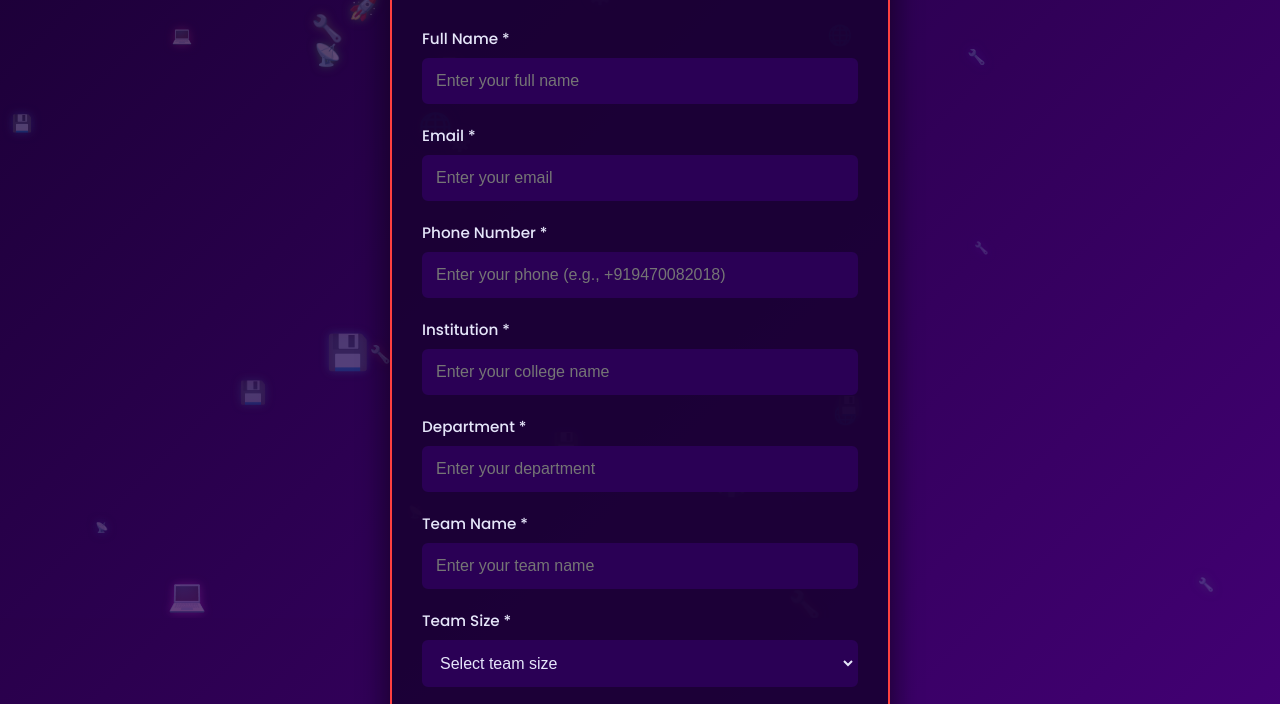
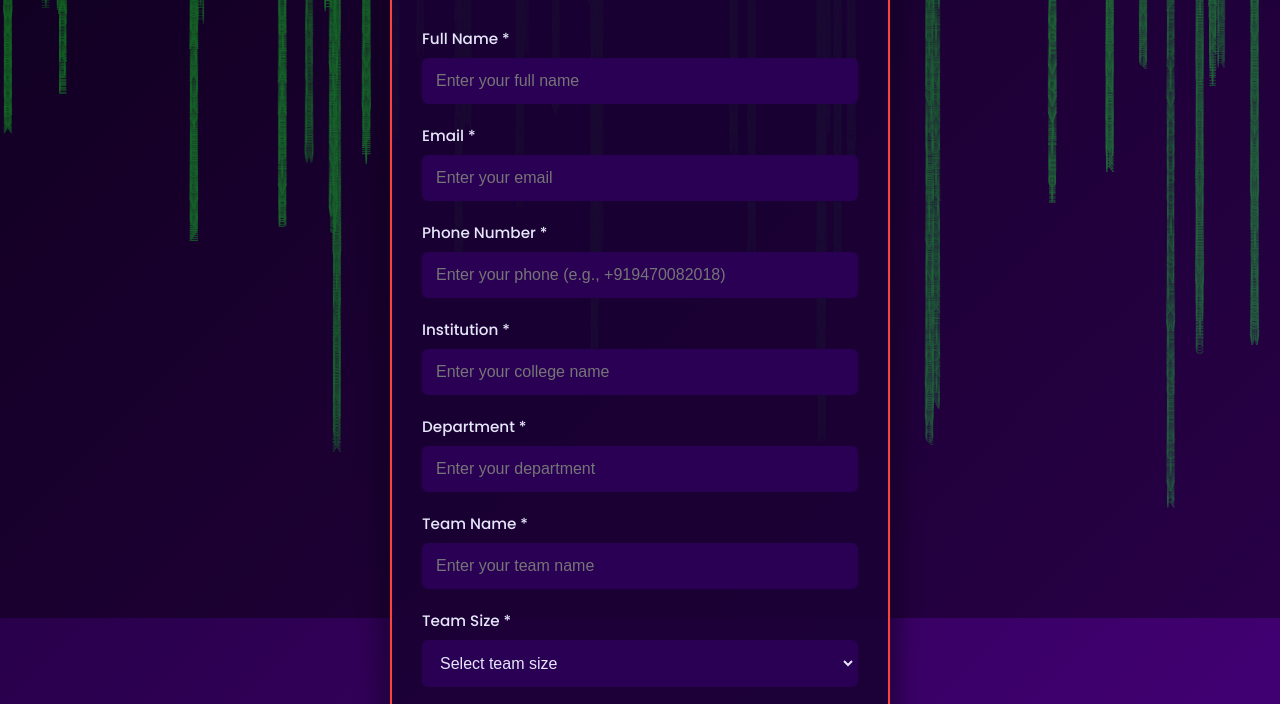
Before and after one commit to yashnigam07/XLR8-Hackathon-2025, a plain HTML site: page index.html in a window 1280 px wide. Shown: the part 182-886 px from the top of the page. Drawn offline with nearby package versions, Linux system fonts and the light colour scheme; animation ran at ten frames a second.

Commit message:
Hackathon2025

```diff
--- a/index.html
+++ b/index.html
@@ -35,7 +35,7 @@
       width: 100%;
       height: 100%;
       z-index: -1;
-      opacity: 0.3;
+      opacity: 0.4;
     }
 
     .container {
@@ -49,6 +49,12 @@
       border: 2px solid #ff4040;
       position: relative;
       z-index: 1;
+      transition: transform 0.3s ease, box-shadow 0.3s ease;
+    }
+
+    .container:hover {
+      transform: translateY(-5px);
+      box-shadow: 0 15px 40px rgba(0, 0, 0, 0.8), 0 0 25px rgba(75, 0, 130, 0.5);
     }
 
     .header {
@@ -86,6 +92,17 @@
     .form-group {
       margin-bottom: 20px;
       position: relative;
+    }
+
+    .form-group .error-message {
+      color: #ff4757;
+      font-size: 0.8em;
+      margin-top: 5px;
+      display: none;
+    }
+
+    .form-group.error .error-message {
+      display: block;
     }
 
     label {
@@ -131,7 +148,8 @@
       text-transform: uppercase;
       letter-spacing: 1px;
       transition: transform 0.3s ease, box-shadow 0.3s ease, background 0.3s ease;
-      margin-top: 10px;
+      position: relative;
+      overflow: hidden;
     }
 
     button:hover {
@@ -145,6 +163,24 @@
       cursor: not-allowed;
       transform: none;
       box-shadow: none;
+    }
+
+    button:disabled::after {
+      content: '';
+      position: absolute;
+      width: 20px;
+      height: 20px;
+      border: 3px solid #fff;
+      border-top: 3px solid transparent;
+      border-radius: 50%;
+      animation: spin 1s linear infinite;
+      top: 50%;
+      left: 50%;
+      transform: translate(-50%, -50%);
+    }
+
+    @keyframes spin {
+      to { transform: translate(-50%, -50%) rotate(360deg); }
     }
 
     .info {
@@ -233,26 +269,32 @@
         <div class="form-group">
           <label for="fullName">Full Name *</label>
           <input type="text" id="fullName" name="fullName" placeholder="Enter your full name" required aria-required="true">
+          <span class="error-message">This field is required.</span>
         </div>
         <div class="form-group">
           <label for="email">Email *</label>
           <input type="email" id="email" name="email" placeholder="Enter your email" required aria-required="true">
+          <span class="error-message">Please enter a valid email address.</span>
         </div>
         <div class="form-group">
           <label for="phone">Phone Number *</label>
           <input type="tel" id="phone" name="phone" placeholder="Enter your phone (e.g., +919470082018)" required pattern="\+?[1-9]\d{9,14}" aria-required="true">
+          <span class="error-message">Please enter a valid phone number (e.g., +919470082018).</span>
         </div>
         <div class="form-group">
           <label for="institution">Institution *</label>
           <input type="text" id="institution" name="institution" placeholder="Enter your college name" required aria-required="true">
+          <span class="error-message">This field is required.</span>
         </div>
         <div class="form-group">
           <label for="department">Department *</label>
           <input type="text" id="department" name="department" placeholder="Enter your department" required aria-required="true">
+          <span class="error-message">This field is required.</span>
         </div>
         <div class="form-group">
           <label for="teamName">Team Name *</label>
           <input type="text" id="teamName" name="teamName" placeholder="Enter your team name" required aria-required="true">
+          <span class="error-message">This field is required.</span>
         </div>
         <div class="form-group">
           <label for="teamSize">Team Size *</label>
@@ -261,16 +303,19 @@
             <option value="3">3</option>
             <option value="4">4</option>
           </select>
+          <span class="error-message">Please select a team size.</span>
         </div>
         <div class="form-group">
           <label for="rollNo">Roll No *</label>
           <input type="text" id="rollNo" name="rollNo" placeholder="Enter your roll number" required aria-required="true">
+          <span class="error-message">This field is required.</span>
         </div>
         <button type="submit">Register Now</button>
       </form>
     </div>
 
     <div class="info">
+      <p><strong>Event Date:</strong> April 11, 2025</p>
       <p><strong>Venue:</strong> ICT Faculty Lab, Arts Block, Sri Venkateswara College</p>
       <p><strong>Reporting Time:</strong> 10:00 AM (All participants must report on time)</p>
       <p><strong>Registration Deadline:</strong> April 8, 2025</p>
@@ -286,105 +331,108 @@
   </div>
 
   <script>
-    // Canvas Background Animation
+    // Canvas Background Animation (Matrix Digital Rain)
     const canvas = document.getElementById('canvas-bg');
     const ctx = canvas.getContext('2d');
-    canvas.width = window.innerWidth;
-    canvas.height = window.innerHeight;
+    let animationFrameId;
 
-    const icons = ['💻', '🔧', '🌐', '⚙️', '📡', '🚀', '💾'];
-    const particles = [];
+    const streams = [];
+    const fontSize = 16;
+    const columns = Math.floor(canvas.width / fontSize);
+    const characters = "01ABCDEFGHIJKLMNOPQRSTUVWXYZ";
 
-    class Particle {
+    class Stream {
       constructor() {
         this.x = Math.random() * canvas.width;
-        this.y = Math.random() * canvas.height;
-        this.size = Math.random() * 25 + 10;
-        this.speedX = Math.random() * 1.5 - 0.75;
-        this.speedY = Math.random() * 1.5 - 0.75;
-        this.accelX = 0;
-        this.accelY = 0;
-        this.icon = icons[Math.floor(Math.random() * icons.length)];
-        this.life = Math.random() * 0.5 + 0.5;
-        this.maxLife = this.life;
-        this.decay = Math.random() * 0.008 + 0.004;
-        this.hue = Math.random() * 360;
+        this.y = Math.random() * -canvas.height; // Start above canvas
+        this.speed = Math.random() * 2 + 1;
+        this.length = Math.random() * 30 + 10;
+        this.opacity = Math.random() * 0.5 + 0.3;
+      }
+
+      generateText() {
+        this.text = "";
+        for (let i = 0; i < this.length; i++) {
+          this.text += characters.charAt(Math.floor(Math.random() * characters.length));
+        }
+      }
+
+      draw() {
+        ctx.fillStyle = `rgba(0, 255, 0, ${this.opacity})`;
+        ctx.font = `${fontSize}px monospace`;
+        for (let i = 0; i < this.text.length; i++) {
+          const char = this.text.charAt(i);
+          const yPos = this.y + i * fontSize;
+          if (yPos > canvas.height) continue;
+          ctx.fillText(char, this.x, yPos);
+
+          if (i === 0) {
+            ctx.shadowBlur = 10;
+            ctx.shadowColor = "rgba(0, 255, 0, 0.7)";
+            ctx.fillText(char, this.x, yPos);
+            ctx.shadowBlur = 0;
+          }
+        }
       }
 
       update() {
-        this.speedX += this.accelX;
-        this.speedY += this.accelY;
-        this.x += this.speedX;
-        this.y += this.speedY;
-
-        if (this.x < 0 || this.x > canvas.width) {
-          this.speedX = -this.speedX * (0.8 + Math.random() * 0.2);
-          this.x = this.x < 0 ? 0 : canvas.width;
+        this.y += this.speed;
+        if (this.y > canvas.height) {
+          this.y = Math.random() * -100;
+          this.generateText();
+          this.opacity = Math.random() * 0.5 + 0.3;
         }
-        if (this.y < 0 || this.y > canvas.height) {
-          this.speedY = -this.speedY * (0.8 + Math.random() * 0.2);
-          this.y = this.y < 0 ? 0 : canvas.height;
-        }
-
-        this.accelY = Math.sin(Date.now() * 0.001) * 0.02;
-        this.life -= this.decay;
-        if (this.life <= 0) this.reset();
-      }
-
-      reset() {
-        this.x = Math.random() * canvas.width;
-        this.y = Math.random() * canvas.height;
-        this.size = Math.random() * 25 + 10;
-        this.speedX = Math.random() * 1.5 - 0.75;
-        this.speedY = Math.random() * 1.5 - 0.75;
-        this.life = Math.random() * 0.5 + 0.5;
-        this.maxLife = this.life;
-        this.hue = Math.random() * 360;
-      }
-
-      draw() {
-        ctx.globalAlpha = this.life / this.maxLife;
-        ctx.fillStyle = `hsl(${this.hue}, 80%, 60%)`;
-        ctx.font = `${this.size}px Orbitron`;
-        ctx.textAlign = 'center';
-        ctx.fillText(this.icon, this.x, this.y);
-        ctx.shadowBlur = 10;
-        ctx.shadowColor = ctx.fillStyle;
-        ctx.fillText(this.icon, this.x, this.y);
-        ctx.shadowBlur = 0;
-        ctx.globalAlpha = 1;
       }
     }
 
     function init() {
-      for (let i = 0; i < 40; i++) {
-        particles.push(new Particle());
+      canvas.width = window.innerWidth;
+      canvas.height = window.innerHeight;
+      streams.length = 0; // Clear existing streams
+      for (let i = 0; i < Math.floor(canvas.width / fontSize); i++) {
+        streams[i] = new Stream();
+        streams[i].generateText();
       }
     }
 
     function animate() {
-      ctx.clearRect(0, 0, canvas.width, canvas.height);
-      ctx.fillStyle = 'rgba(75, 0, 130, 0.05)';
+      ctx.fillStyle = "rgba(0, 0, 0, 0.05)";
       ctx.fillRect(0, 0, canvas.width, canvas.height);
 
-      for (let i = particles.length - 1; i >= 0; i--) {
-        particles[i].update();
-        particles[i].draw();
+      for (let i = 0; i < streams.length; i++) {
+        streams[i].update();
+        streams[i].draw();
       }
 
-      if (particles.length < 40 && Math.random() < 0.1) {
-        particles.push(new Particle());
-      }
-
-      requestAnimationFrame(animate);
+      animationFrameId = requestAnimationFrame(animate);
     }
 
+    function startAnimation() {
+      if (!animationFrameId) {
+        animate();
+      }
+    }
+
+    function stopAnimation() {
+      if (animationFrameId) {
+        cancelAnimationFrame(animationFrameId);
+        animationFrameId = null;
+      }
+    }
+
+    // Initialize and start
     init();
-    animate();
+    startAnimation();
 
+    // Optimized resize handler
+    let resizeTimeout;
     window.addEventListener('resize', () => {
-      canvas.width = window.innerWidth;
-      canvas.height = window.innerHeight;
+      clearTimeout(resizeTimeout);
+      stopAnimation();
+      resizeTimeout = setTimeout(() => {
+        init();
+        startAnimation();
+      }, 100); // Throttle resize to 100ms
     });
 
     // GSAP Animations
@@ -444,26 +492,32 @@
       const form = e.target;
       const button = form.querySelector("button");
       const formData = new FormData(form);
+      const groups = form.querySelectorAll(".form-group");
 
       let isValid = true;
-      const inputs = form.querySelectorAll("input[required], select[required]");
-      inputs.forEach(input => {
+      groups.forEach(group => {
+        const input = group.querySelector("input, select");
+        const errorMsg = group.querySelector(".error-message");
+        group.classList.remove("error");
+
         if (!input.value) {
-          input.classList.add("error");
+          group.classList.add("error");
           isValid = false;
         } else if (input.type === "email" && !/^[^\s@]+@[^\s@]+\.[^\s@]+$/.test(input.value)) {
-          input.classList.add("error");
+          group.classList.add("error");
           isValid = false;
         } else if (input.type === "tel" && !input.value.match(/\+?[1-9]\d{9,14}/)) {
-          input.classList.add("error");
+          group.classList.add("error");
           isValid = false;
+        }
+        if (group.classList.contains("error")) {
+          errorMsg.style.display = "block";
         } else {
-          input.classList.remove("error");
+          errorMsg.style.display = "none";
         }
       });
 
       if (!isValid) {
-        alert("Please fill in all fields correctly. Ensure email and phone number formats are valid.");
         return;
       }
 
@@ -478,7 +532,10 @@
       .then(result => {
         alert("✅ Registration for XLR8 Hackathon 2025 submitted successfully!");
         form.reset();
-        inputs.forEach(input => input.classList.remove("error"));
+        groups.forEach(group => {
+          group.classList.remove("error");
+          group.querySelector(".error-message").style.display = "none";
+        });
         gsap.fromTo(".container", { scale: 1.05, opacity: 0.95 }, { scale: 1, opacity: 1, duration: 0.5, ease: "elastic.out(1, 0.3)" });
       })
       .catch(error => {
```
